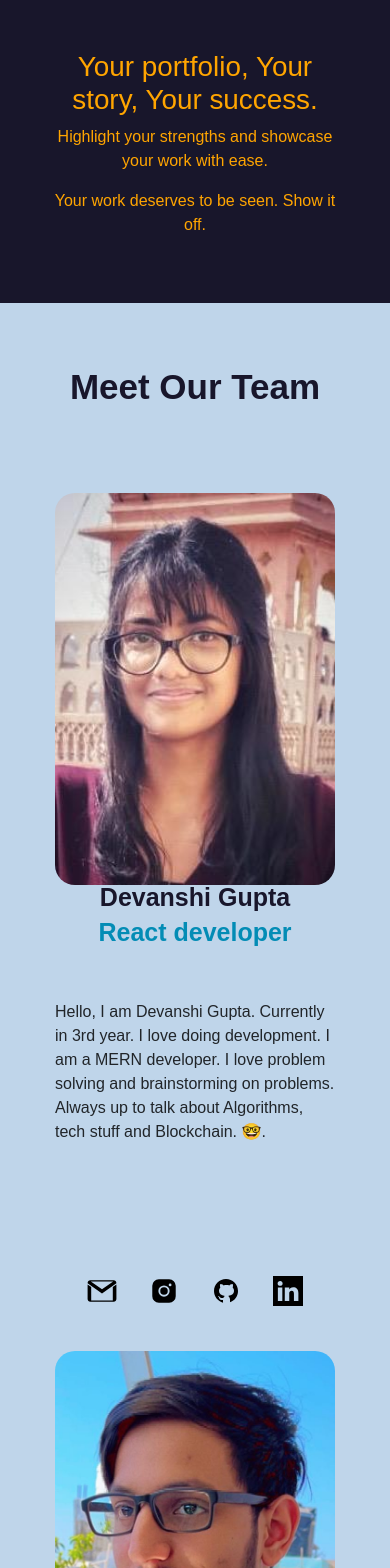
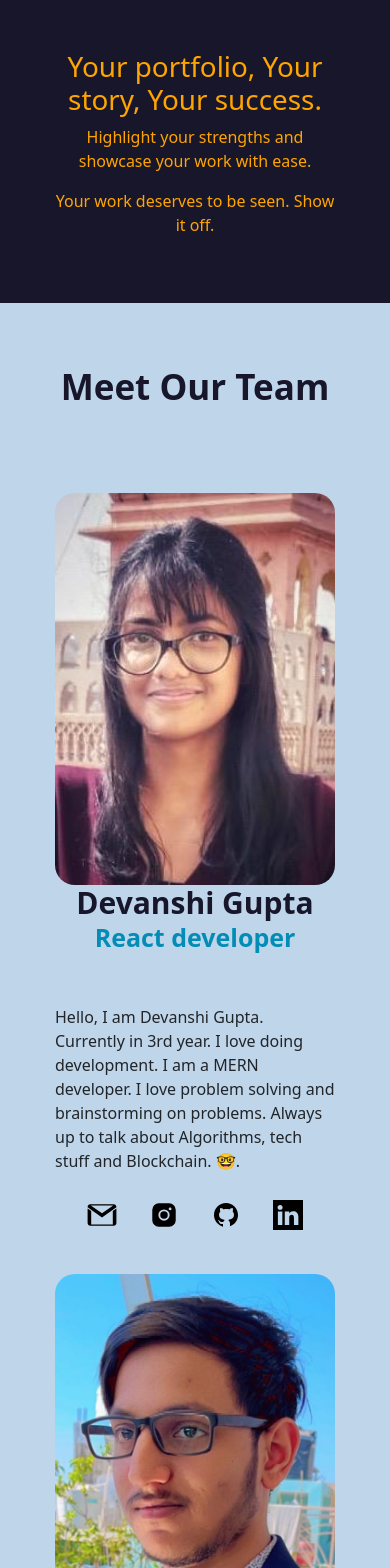
Before and after one commit to sumit-6/react-form, a React (Create React App) app: page /about-us in a window 390 px wide. Shown: the top 1568 px of the page. Built offline with nearby package versions, Linux system fonts and the light colour scheme; what bs-custom-file-input would draw is missing.

Commit message:
made contact us responsive

```diff
--- a/src/aboutUs/style.css
+++ b/src/aboutUs/style.css
@@ -1,9 +1,4 @@
 @import url('https://fonts.googleapis.com/css2?family=Nunito+Sans:wght@200;300&family=Poppins:wght@400;500;600&display=swap');
-
-* {
-    font-family: Nunito, sans-serif;
-
-  }
 
 
   .about-section {
@@ -143,6 +138,36 @@
     justify-content: space-evenly;
   }
 
-  .us_p {
-    height: 250px;
+
+
+  @media screen and (max-width : 2000px){
+    .us_p {
+      height: 250px;
+    }
   }
+
+  @media screen and (max-width : 992px){
+    .us_p {
+      height: 250px;
+    }
+  }
+
+  @media screen and (max-width : 768px) {
+    .us_p {
+      height: 250px;
+    }
+  }
+
+
+
+  /*for small device */
+  @media screen and (max-width : 659px) {
+    .us_p {
+      height:fit-content;
+    }
+  }
+
+  .name {
+    font-size: 30px;
+    margin-top: 5px;
+  }
```
